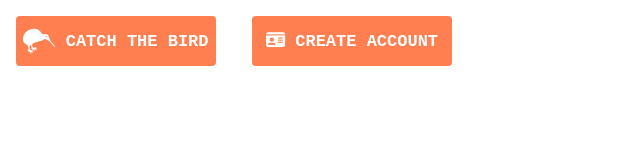
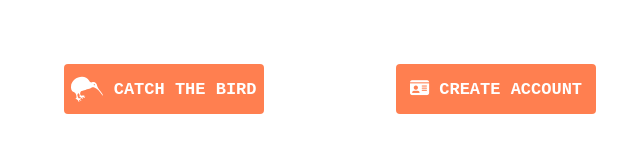
Before and after one commit to taniakononenko23/vscode-git-test62, a plain HTML site: page index.html in a window 1280 px wide. Shown: the whole page, without its empty margins (0-643 px from the left). Drawn offline with nearby package versions, Linux system fonts and the light colour scheme.

Commit message:
add init files

```diff
--- a/styles.css
+++ b/styles.css
@@ -11,7 +11,7 @@
     border-radius: 4px;
     border: none;
     cursor: pointer;
-    margin: 16px;
+    margin: 64px;
 }
 
 .custom-button:hover{
@@ -23,6 +23,7 @@
     height: 32px;
     vertical-align: middle;
     fill: white;
+    max-width: 100%;
 }
 
 .custom-button:hover > .bird-icon{
```
